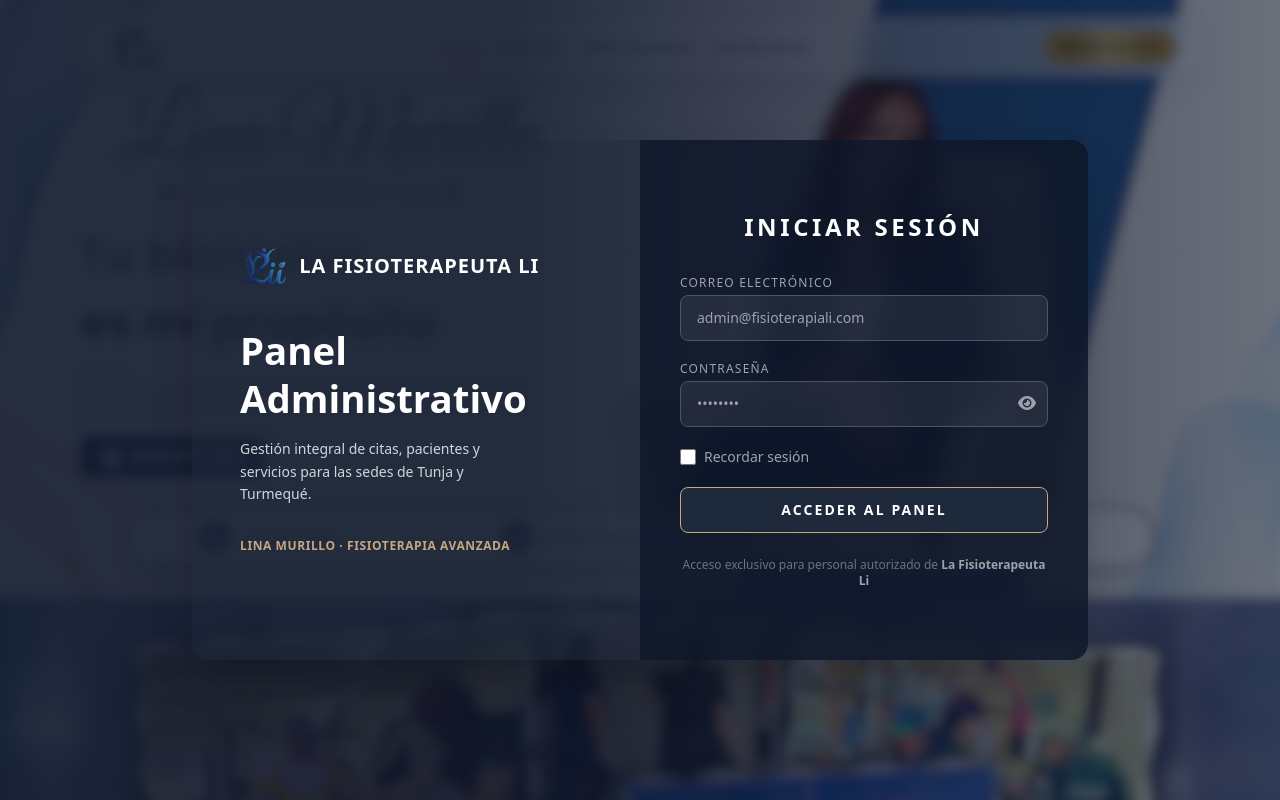
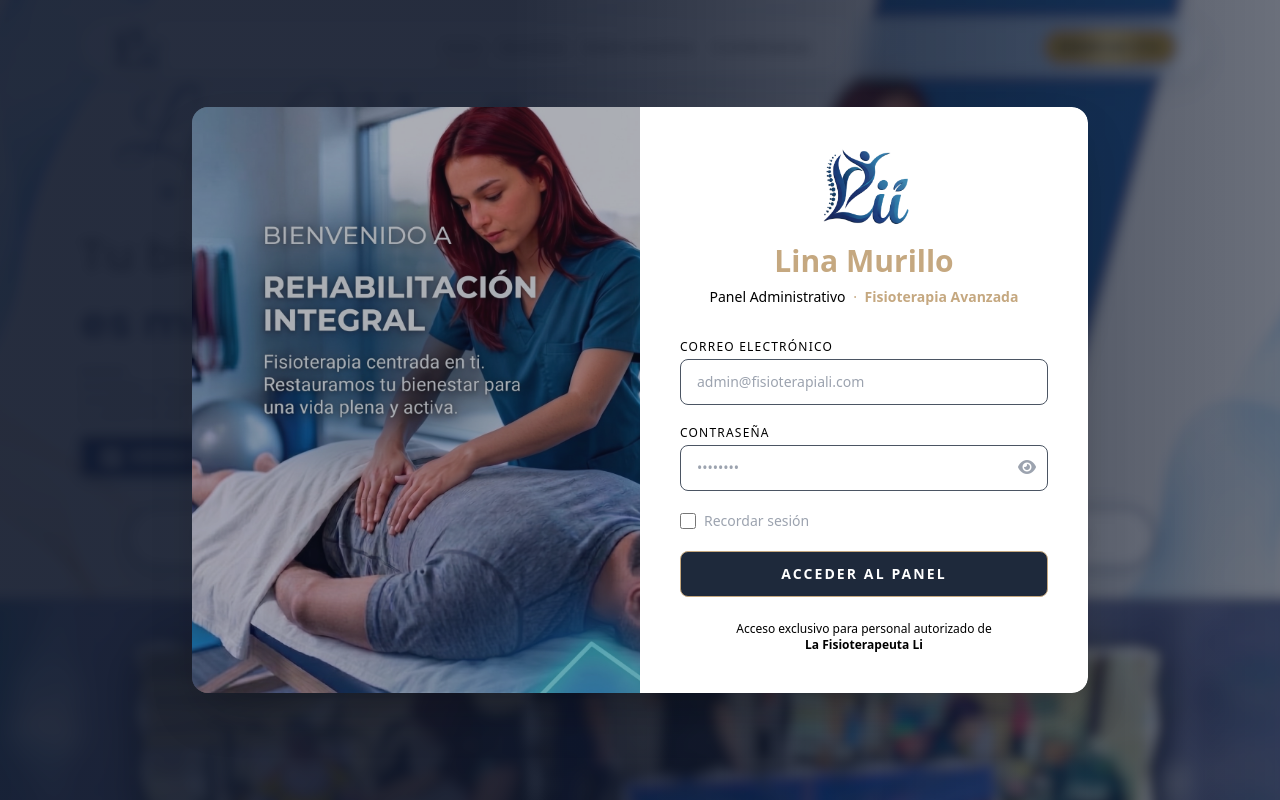
Before and after one commit to samuszDev/fisioTerapeutaLi, a Spring app: page /login in a window 1280 px wide. Run offline with Thymeleaf, Linux system fonts and the light colour scheme; the template is opened without the code that fills it, so the values that code supplies are empty; some of the project's set-up classes (security, data sources, template engines, error pages and the like) are left out, and stand-ins take their place; some libraries are stand-ins or nearby versions.

Commit message:
[SET]Login

```diff
--- a/FisioterapiaLi/src/main/java/com/usta/fisioterapiali/controllers/PaginasController.java
+++ b/FisioterapiaLi/src/main/java/com/usta/fisioterapiali/controllers/PaginasController.java
@@ -21,5 +21,8 @@ public class PaginasController {
         return "contactanos";
     }
 
-
+    @GetMapping("/index")
+    public String verIndex() {
+        return "index";
+    }
 }
--- a/FisioterapiaLi/src/main/resources/templates/login.html
+++ b/FisioterapiaLi/src/main/resources/templates/login.html
@@ -1,5 +1,5 @@
 <!DOCTYPE html>
-<html lang="es" xmlns:th="http://www.thymeleaf.org">
+<html lang="es" xmlns:th="http://www.thymeleaf.org" xmlns="http://www.w3.org/1999/html">
 
 <head>
     <meta charset="UTF-8">
@@ -11,6 +11,8 @@
     <link rel="stylesheet" href="https://cdnjs.cloudflare.com/ajax/libs/font-awesome/6.4.0/css/all.min.css">
     <link rel="preconnect" href="https://fonts.googleapis.com">
     <link rel="stylesheet" href="https://fonts.googleapis.com/css2?family=Great+Vibes&family=Poppins:wght@300;400;600;700;800&display=swap">
+    <link rel="stylesheet" href="https://fonts.googleapis.com/css2?family=Great+Vibes&family=Poppins:wght@300;400;600;700&display=swap">
+
 </head>
 
 <body class="m-0 p-0 font-sans min-h-screen"
@@ -22,31 +24,41 @@
     <div class="w-full max-w-4xl flex rounded-2xl overflow-hidden shadow-2xl"
          style="min-height: 520px;">
 
-        <!-- Lado izquierdo: bienvenida institucional -->
-        <div class="hidden md:flex flex-col justify-center px-12 py-10 w-1/2"
-             style="background: rgba(30,41,59,0.4);">
-            <div class="flex items-center gap-3 mb-10">
-                <img th:src="@{/images/logo.png}" alt="Logo"
-                     onerror="this.style.display='none'"
-                     class="h-10 object-contain" />
-                <span class="text-white text-xl font-bold tracking-wider uppercase">La Fisioterapeuta Li</span>
+            <!-- Lado izquierdo: imagen de fondo -->
+            <div class="hidden md:block w-1/2 relative"
+                 style="background-image: url('/images/img_login.jpeg');
+                background-size: cover;
+                background-position: center;">
+                <div class="absolute inset-0" style="background: rgba(15,23,42,0.35);"></div>
             </div>
-            <h1 class="text-white font-bold leading-tight mb-4"
-                style="font-size: 2.4rem;">Panel<br>Administrativo</h1>
-            <p class="text-gray-300 text-sm leading-relaxed" style="max-width: 280px;">
-                Gestión integral de citas, pacientes y servicios para las sedes de Tunja y Turmequé.
-            </p>
-            <div class="mt-8 text-xs text-[#c5a880] font-semibold tracking-wider uppercase">
-                <span>Lina Murillo · Fisioterapia Avanzada</span>
-            </div>
-        </div>
 
-        <!-- Lado derecho: formulario -->
-        <div class="flex flex-col justify-center px-10 py-10 w-full md:w-1/2"
-             style="background: rgba(15,23,42,0.85); backdrop-filter: blur(8px);">
+            <!-- Lado derecho: logo + nombre + formulario -->
+            <div class="flex flex-col justify-center items-center px-10 py-10 w-full md:w-1/2"
+                 style="background: #FFFFFF; backdrop-filter: blur(8px);">
 
-            <h2 class="text-white text-2xl font-bold text-center mb-8 uppercase"
-                style="letter-spacing: 0.15em;">Iniciar Sesión</h2>
+                <div class="w-full max-w-sm">
+
+                    <!-- Logo -->
+
+                    <div class="flex justify-center mb-4">
+                        <a th:href="@{/index}" class="" title="Inicio">
+                        <img th:src="@{/images/logo.png}" alt="Logo"
+                             onerror="this.style.display='none'"
+                             class="h-20 object-contain" />
+                        </a>
+                    </div>
+
+                    <!-- Nombre principal -->
+                    <h1 class="text-[#c5a880] text-3xl font-bold text-center mb-2">
+                        Lina Murillo
+                    </h1>
+
+                    <!-- Subtítulo: Panel Administrativo · Fisioterapia Avanzada -->
+                    <p class="text-center text-sm mb-8">
+                        <span class="text-black-300">Panel Administrativo</span>
+                        <span class="text-[#c5a880] mx-1">·</span>
+                        <span class="text-[#c5a880] font-semibold">Fisioterapia Avanzada</span>
+                    </p>
 
             <!-- Mensaje de error sincronizado con AccesoController -->
             <div th:if="${error}"
@@ -70,7 +82,7 @@
 
                 <!-- Email -->
                 <div class="flex flex-col gap-1">
-                    <label for="username" class="text-gray-400 text-xs uppercase tracking-widest">
+                    <label for="username" class="text-black-400 text-xs uppercase tracking-widest">
                         Correo Electrónico
                     </label>
                     <input type="email"
@@ -84,7 +96,7 @@
 
                 <!-- Password -->
                 <div class="flex flex-col gap-1 relative">
-                    <label for="password" class="text-gray-400 text-xs uppercase tracking-widest">
+                    <label for="password" class="text-black-400 text-xs uppercase tracking-widest">
                         Contraseña
                     </label>
                     <input type="password"
@@ -115,9 +127,9 @@
                 </button>
             </form>
 
-            <p class="text-center text-gray-500 text-xs mt-6">
+            <p class="text-center text-black-500 text-xs mt-6">
                 Acceso exclusivo para personal autorizado de
-                <span class="text-gray-400 font-semibold">La Fisioterapeuta Li</span>
+                <span class="text-black-400 font-semibold"><br>La Fisioterapeuta Li</span>
             </p>
         </div>
     </div>
```
Also changed, not shown: FisioterapiaLi/src/main/resources/static/images/img_login.jpeg (added).
